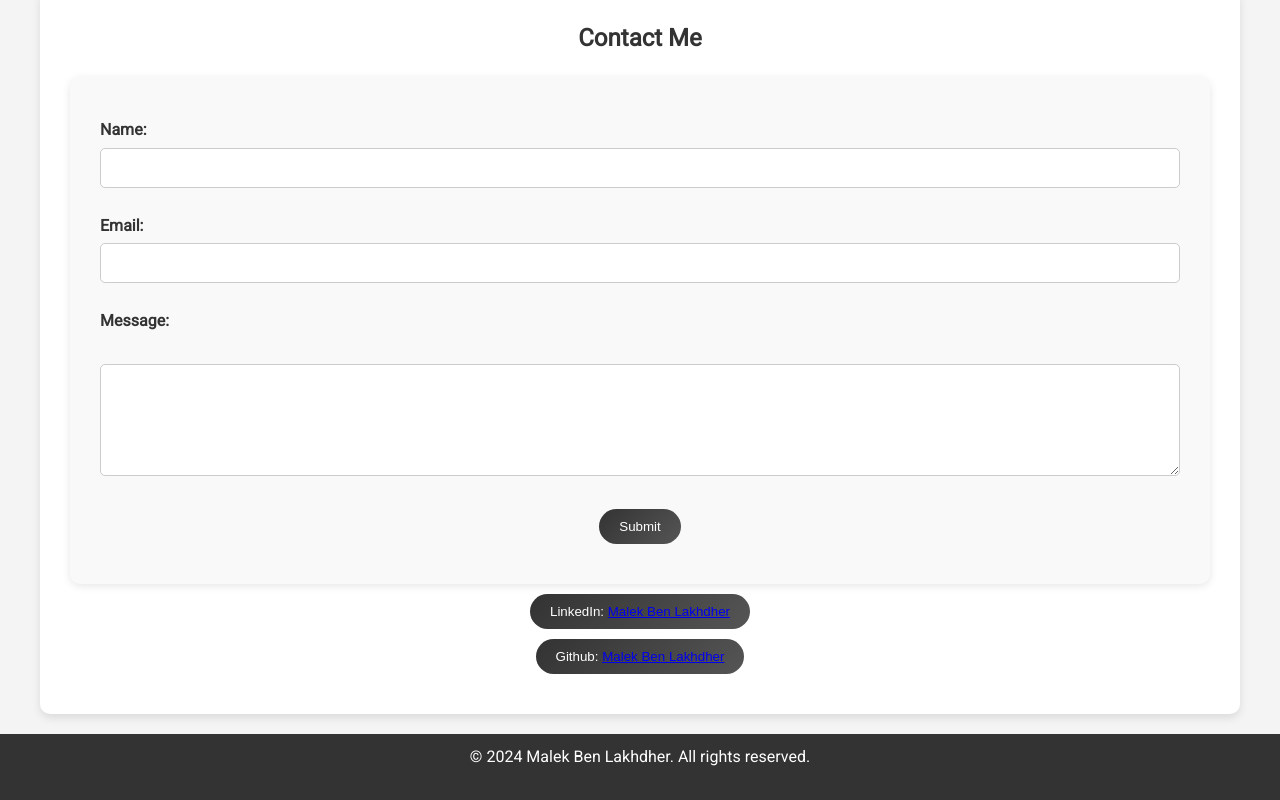
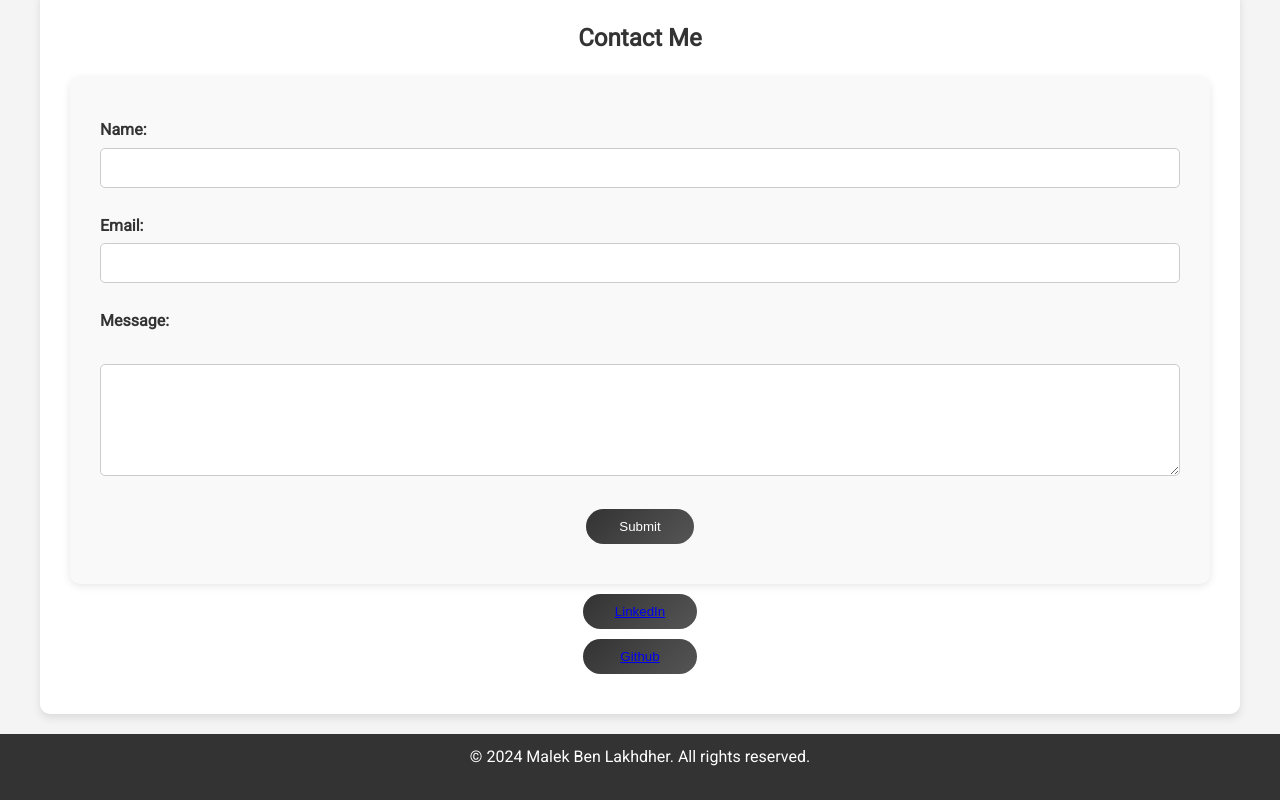
Before and after one commit to BENLAKHDHER/css_project, a plain HTML site: page index.html in a window 1280 px wide. Shown: the part 1999-2799 px from the top of the page. Drawn offline with Linux system fonts and the light colour scheme.

Commit message:
styling github and linkedin button

```diff
--- a/index.html
+++ b/index.html
@@ -97,8 +97,8 @@
 
             <button type="submit">Submit</button>
         </form>
-        <button>LinkedIn: <a href="https://www.linkedin.com/in/malek-ben-lakhdher" target="_blank">Malek Ben Lakhdher</a></button>
-        <button>Github: <a href="https://github.com/BENLAKHDHER" target="_blank">Malek Ben Lakhdher</a></button>
+        <button><a href="https://www.linkedin.com/in/malek-ben-lakhdher" target="_blank">LinkedIn</a></button>
+        <button><a href="https://github.com/BENLAKHDHER" target="_blank">Github</a></button>
     </section>
     <!-- Footer -->
     <footer>
--- a/style.css
+++ b/style.css
@@ -97,7 +97,7 @@ form textarea {
 
 button {
     display: block;
-    width: auto;
+    width: 10%;
     padding: 10px 20px;
     margin: 10px auto;
     background: linear-gradient(135deg, #333, #555);
```
